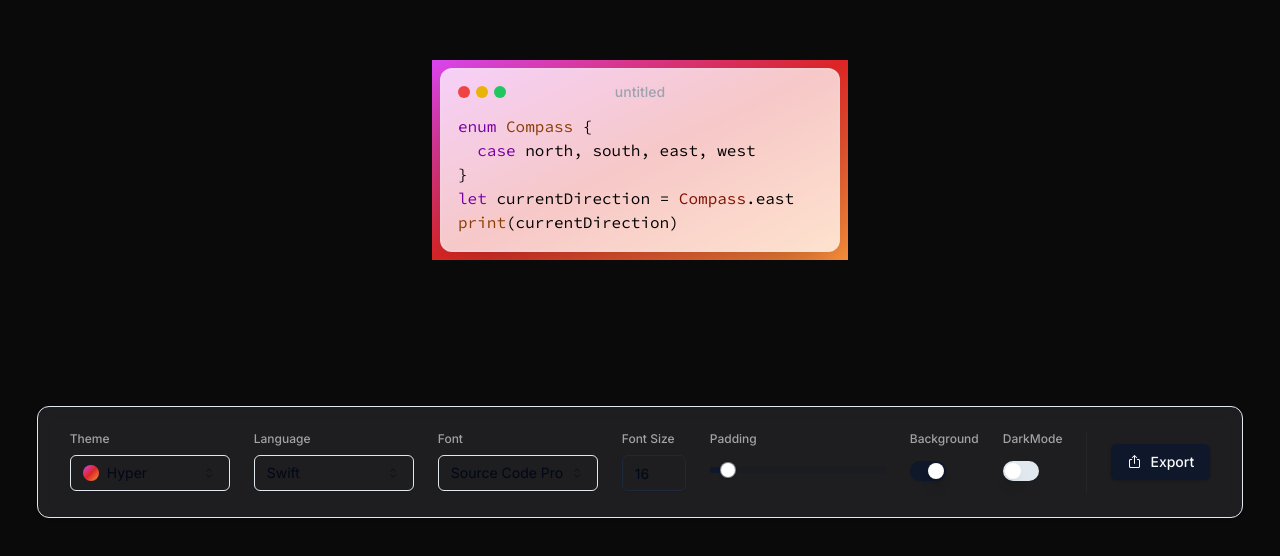
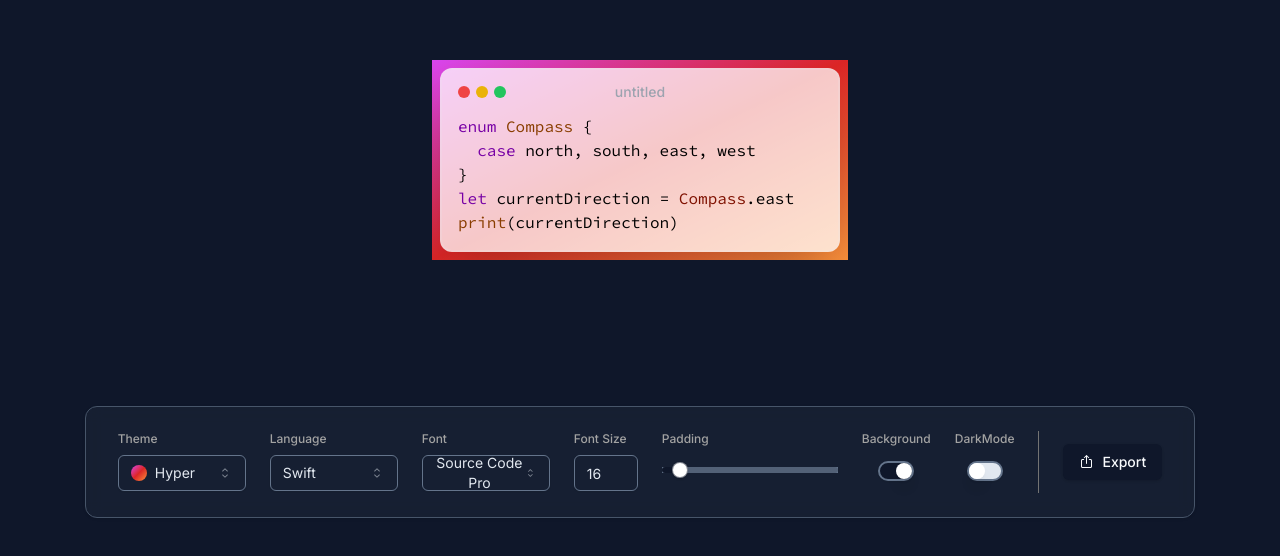
Before and after one commit to min33sky/code-screenshot, a Next.js app: page / in a window 1280 px wide. Shown: the part 218-774 px from the top of the page. Built offline with nearby package versions, Linux system fonts and the light colour scheme.

Commit message:
refactor: style

```diff
--- a/src/app/layout.tsx
+++ b/src/app/layout.tsx
@@ -19,15 +19,8 @@ export default function RootLayout({
   return (
     <html lang="en" suppressHydrationWarning>
       <body className={inter.className}>
-        <ThemeProvider
-          attribute="class"
-          defaultTheme="system"
-          enableSystem
-          disableTransitionOnChange
-        >
-          {children}
-          <Toaster richColors position="top-center" />
-        </ThemeProvider>
+        {children}
+        <Toaster richColors position="top-center" />
       </body>
     </html>
   );
--- a/src/app/page.tsx
+++ b/src/app/page.tsx
@@ -2,7 +2,7 @@ import AppClient from '@/components/app-client';
 
 export default function Home() {
   return (
-    <main className="min-h-screen flex justify-center items-center bg-neutral-950 text-white">
+    <main className="min-h-screen flex justify-center bg-slate-900 text-white items-center">
       <AppClient />
     </main>
   );
--- a/src/components/app-client.tsx
+++ b/src/components/app-client.tsx
@@ -97,9 +97,6 @@ export default function AppClient() {
     return null;
   }
 
-  // console.log('showBackground: ', showBackground);
-  // console.log('theme: ', themes[theme].background);
-
   return (
     <>
       <link
@@ -147,8 +144,8 @@ export default function AppClient() {
         </div>
       </Resizable>
 
-      <Card className="fixed bottom-16 py-6 px-8 mx-6 bg-zinc-800/70 backdrop-blur">
-        <CardContent className="flex flex-wrap gap-6 p-0">
+      <Card className="fixed bottom-16 py-6 px-8 mx-6 bg-slate-800/50 text-slate-200  backdrop-blur border-slate-600 ">
+        <CardContent className="flex flex-wrap  justify-center gap-6 p-0">
           <ThemeSelect />
           <LanguageSelect />
           <FontSelect />
@@ -156,7 +153,7 @@ export default function AppClient() {
           <PaddingSlider />
           <BackgroundSwitch />
           <DarkModeSwitch />
-          <div className="w-px bg-neutral-800" />
+          <div className="hidden lg:block w-px bg-neutral-500" />
           <div className="place-self-center">
             <ExportOptions targetRef={editorRef} />
           </div>
--- a/src/components/background-switch.tsx
+++ b/src/components/background-switch.tsx
@@ -6,14 +6,14 @@ export default function BackgroundSwitch() {
   const { showBackground, setShowBackground } = usePreferences();
 
   return (
-    <div>
+    <div className="flex flex-col items-center">
       <label className="block mb-2 text-xs font-medium text-neutral-400">
         Background
       </label>
       <Switch
         checked={showBackground}
         onCheckedChange={(checked) => setShowBackground(checked)}
-        className="my-1.5"
+        className="my-1.5 border-slate-500"
       />
     </div>
   );
--- a/src/components/dark-mode-switch.tsx
+++ b/src/components/dark-mode-switch.tsx
@@ -6,14 +6,14 @@ export default function DarkModeSwitch() {
   const { darkMode, setDarkmode } = usePreferences();
 
   return (
-    <div>
+    <div className="flex flex-col items-center">
       <label className="block mb-2 text-xs font-medium text-neutral-400">
         DarkMode
       </label>
       <Switch
         checked={darkMode}
         onCheckedChange={(checked) => setDarkmode(checked)}
-        className="my-1.5"
+        className="my-1.5 border-slate-500"
       />
     </div>
   );
--- a/src/components/export-options.tsx
+++ b/src/components/export-options.tsx
@@ -50,9 +50,9 @@ export default function ExportOptions({ targetRef }: ExportOptionsProps) {
       const img = new ClipboardItem({ 'image/png': imgBlob });
       navigator.clipboard.write([img]);
 
-      toast.success('Image copied to clipboard!');
+      toast.success('이미지가 클립보드에 복사되었습니다!');
     } catch (error) {
-      toast.error('Something went wrong!');
+      toast.error('이미지 복사 중 문제가 생겼습니다!');
     }
   };
 
@@ -82,9 +82,9 @@ export default function ExportOptions({ targetRef }: ExportOptionsProps) {
 
       navigator.clipboard.writeText(url);
 
-      toast.success('Link copied to clipboard!');
+      toast.success('URL이 클릭보드에 복사되었습니다!');
     } catch (error) {
-      toast.error('Something went wrong!');
+      toast.error('URL 복사 중 문제가 생겼습니다!');
     }
   };
 
@@ -112,14 +112,14 @@ export default function ExportOptions({ targetRef }: ExportOptionsProps) {
       a.download = filename;
       a.click();
 
-      toast.success('Exported successfully!');
+      toast.success('이미지가 성공적으로 저장되었습니다!');
     } catch (error) {
-      toast.error('Something went wrong!');
+      toast.error('이미지 저장에 실패했습니다.');
     }
   };
 
   useHotkeys('ctrl+c', copyImage);
-  // useHotkeys('shift+ctrl+c', copyLink);
+  useHotkeys('shift+ctrl+c', copyLink);
   useHotkeys('ctrl+s', () => saveImage(title, 'PNG'));
   useHotkeys('shift+ctrl+s', () => saveImage(title, 'SVG'));
 
--- a/src/components/font-select.tsx
+++ b/src/components/font-select.tsx
@@ -22,7 +22,7 @@ export default function FontSelect() {
         value={fontStyle}
         onValueChange={(fontStyle: keyof Fonts) => setFontStyle(fontStyle)}
       >
-        <SelectTrigger className="w-40">
+        <SelectTrigger className="w-32 border-slate-500">
           <SelectValue placeholder="Select Font" />
         </SelectTrigger>
         <SelectContent className="dark max-h-[500px]">
--- a/src/components/font-size-input.tsx
+++ b/src/components/font-size-input.tsx
@@ -12,7 +12,7 @@ export default function FontSizeInput() {
       </label>
       <Input
         type="number"
-        className="!dark w-16 bg-transparent"
+        className="!dark w-16 bg-transparent border-slate-500"
         min={6}
         value={fontSize}
         onChange={(e) => setFontSize(Number(e.target.value) || 18)}
--- a/src/components/language-select.tsx
+++ b/src/components/language-select.tsx
@@ -29,7 +29,7 @@ export default function LanguageSelect() {
         Language
       </label>
       <Select value={language} onValueChange={handleChange}>
-        <SelectTrigger className="w-40">
+        <SelectTrigger className="w-32 border-slate-500">
           {autoDetectLanguage && <MagicWandIcon className="mr-2" />}
           <SelectValue placeholder="Select Language" />
         </SelectTrigger>
--- a/src/components/padding-slider.tsx
+++ b/src/components/padding-slider.tsx
@@ -11,7 +11,7 @@ export default function PaddingSlider() {
         Padding
       </label>
       <Slider
-        className="w-44 my-5"
+        className="w-44 my-5 bg-slate-500"
         value={[padding]}
         onValueChange={([padding]) => setPadding(padding)}
         max={128}
--- a/src/components/theme-select.tsx
+++ b/src/components/theme-select.tsx
@@ -7,7 +7,6 @@ import {
   SelectValue,
 } from './ui/select';
 import { Themes, themes } from '@/lib/options';
-import { useStore } from 'zustand';
 import usePreferences from '@/hooks/usePreferences';
 
 export default function ThemeSelect() {
@@ -22,7 +21,7 @@ export default function ThemeSelect() {
         value={theme}
         onValueChange={(theme: keyof Themes) => setTheme(theme as keyof Themes)}
       >
-        <SelectTrigger className="w-40">
+        <SelectTrigger className="w-32 border-slate-500">
           <SelectValue placeholder="Select Theme" />
         </SelectTrigger>
         <SelectContent className="dark">
--- a/src/lib/options.ts
+++ b/src/lib/options.ts
@@ -84,7 +84,6 @@ export const themes = {
   },
   gotham: {
     background: 'bg-gradient-to-br from-gray-700 via-gray-900 to-black',
-
     theme:
       'https://cdnjs.cloudflare.com/ajax/libs/highlight.js/11.8.0/styles/base16/black-metal-dark-funeral.min.css',
   },
```
